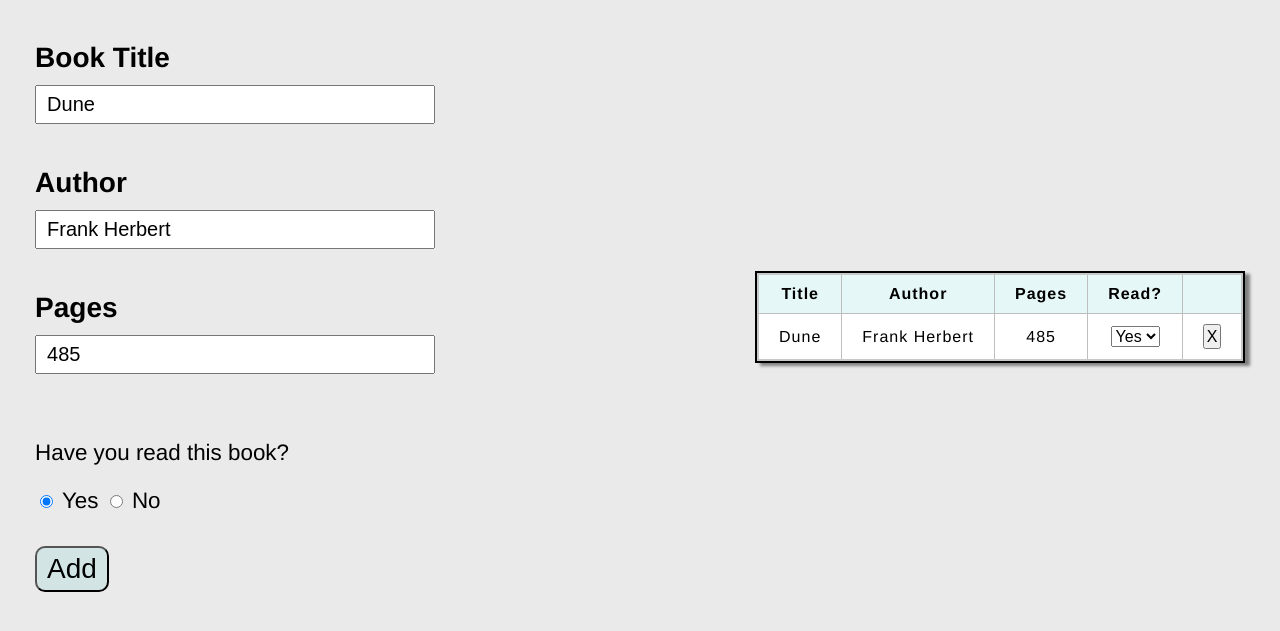
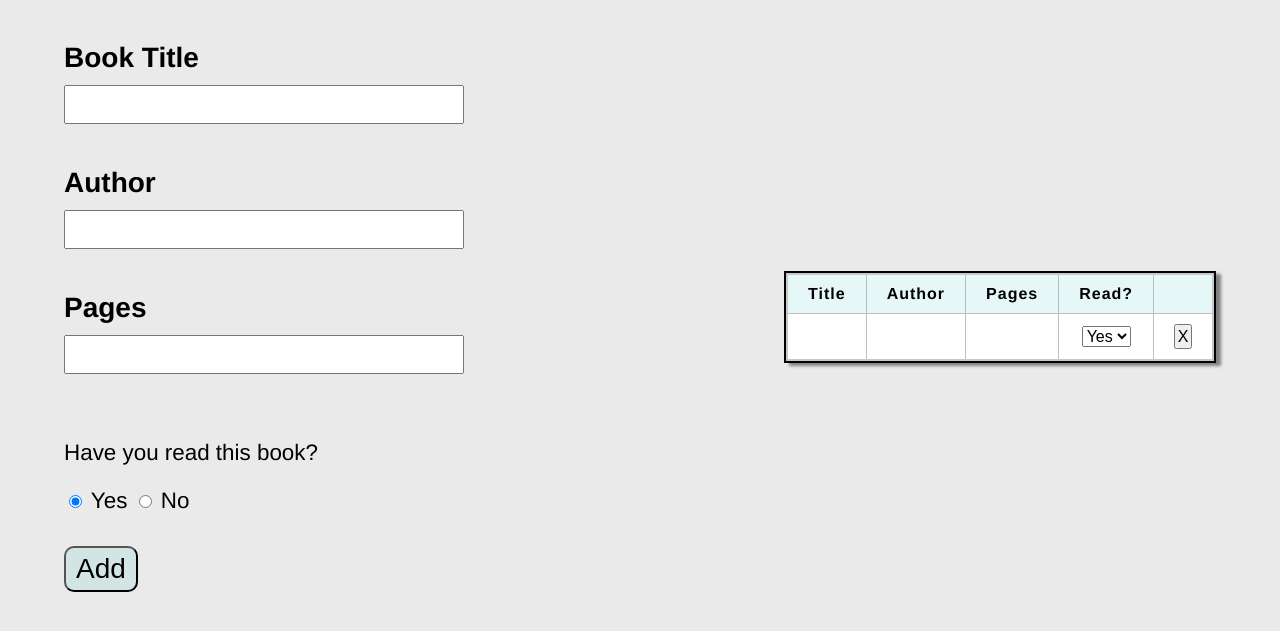
Before and after one commit to hurr-son/library, a plain HTML site: page index.html in a window 1280 px wide. Shown: the part 165-796 px from the top of the page. Drawn offline with Linux system fonts and the light colour scheme.

Commit message:
removed placeholder data

```diff
--- a/index.html
+++ b/index.html
@@ -22,15 +22,15 @@
                     <div class="text-form">
                         <div class="text-input">
                             <label for="title">Book Title</label>
-                            <input type="text" name="title" id="title" value="Dune"><br>
+                            <input type="text" name="title" id="title" value=""><br>
                         </div>
                         <div class="text-input">
                             <label for="author">Author</label>
-                            <input type="text" name="author" id="author" value="Frank Herbert"><br>
+                            <input type="text" name="author" id="author" value=""><br>
                         </div>
                         <div class="text-input">
                             <label for="pages">Pages</label>
-                            <input type="text" name="pages" id="pages" value="485"><br>
+                            <input type="text" name="pages" id="pages" value=""><br>
                         </div>
                     </div>
                     <form class="radio-form">
```
